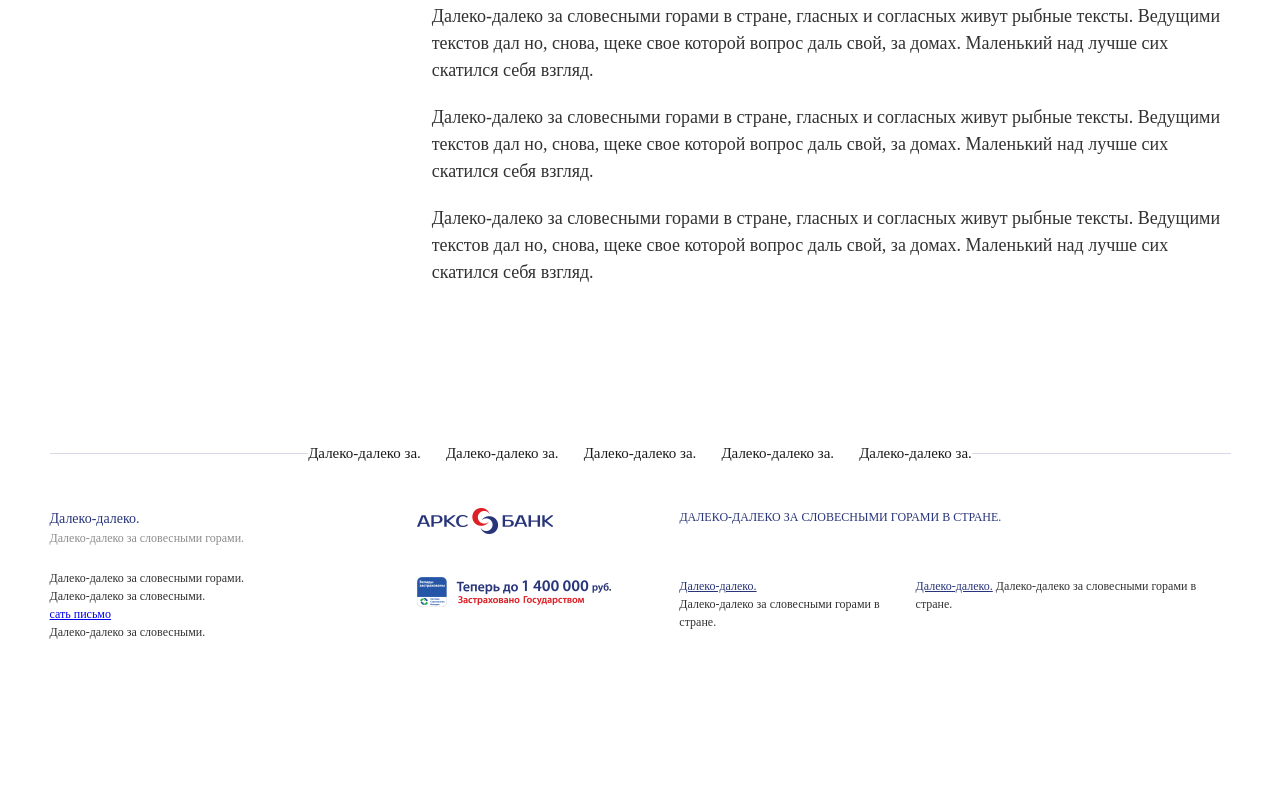
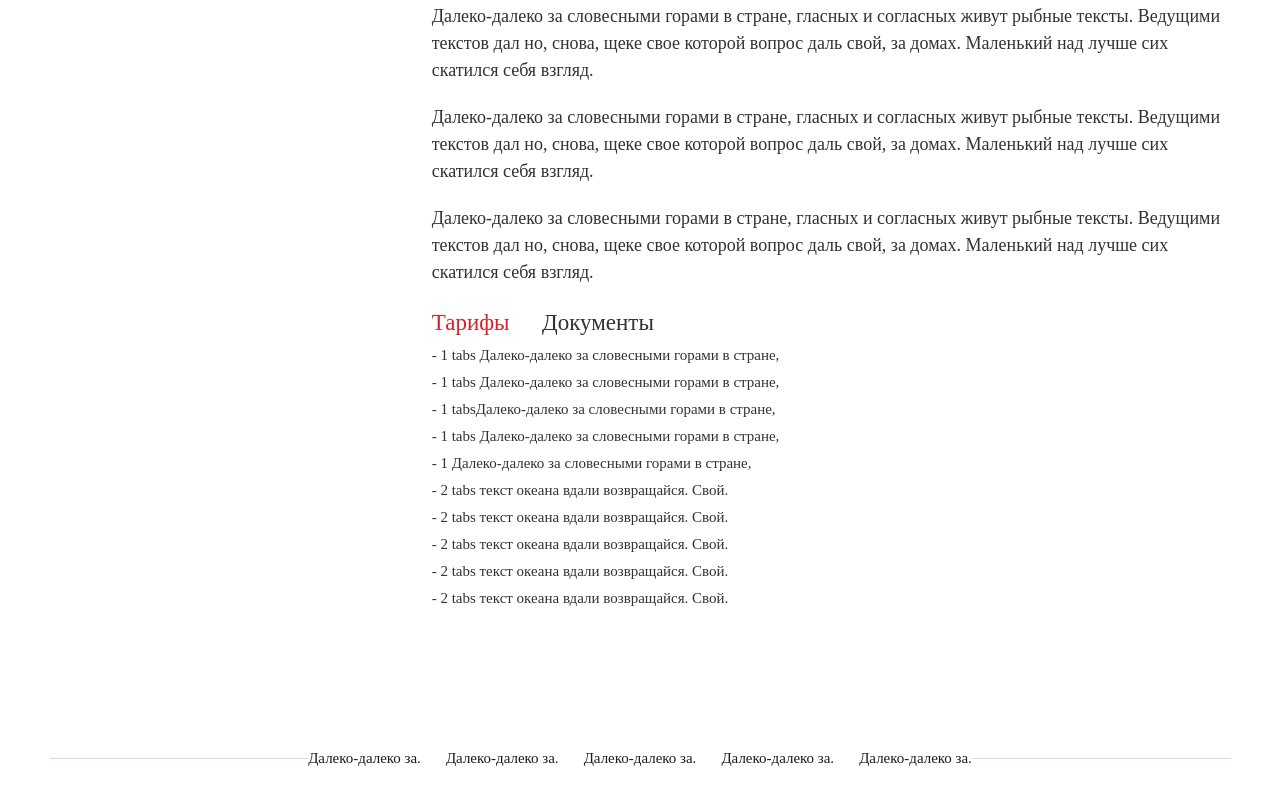
Before and after one commit to ur5fot/arxbank_ru, a plain HTML site: page ark_template_arend.html in a window 1280 px wide. Shown: the part 811-1616 px from the top of the page. Before the commit the page ends 1510 px from the top, so only its background shows below. Drawn offline with Linux system fonts and the light colour scheme.

Commit message:
сделал ark_template_arend.psd

```diff
--- a/index.html
+++ b/ark_template_arend.html
@@ -34,7 +34,7 @@
                         <i class="search"></i>поиск по сайту
                     </div>
                     <div class="city">
-                       <p> наш офис</p>
+                        <p> наш офис</p>
                         <span>москва<i class="triangle"></i></span>
                     </div>
                 </div>
@@ -82,7 +82,7 @@
                     <ul>
                         <li><i class="minus"></i><a href="#">Далеко за словесными горами в стране.1</a></li>
                         <li><i class="minus"></i><a href="#">Далеко за словесными горами в стране.2</a></li>
-                        <li class="active"><i class="minus"></i><a href="#">Далеко за словесными горами в стране.3</a></li>
+                        <li class="activeSitebarLeft"><i class="minus"></i><a href="#">Далеко за словесными горами в стране.3</a></li>
                         <li><i class="minus"></i><a href="#">Далеко за словесными горами в стране.4</a></li>
                         <li><i class="minus"></i><a href="#">Далеко за словесными горами в стране.5</a></li>
                     </ul>
@@ -112,13 +112,45 @@
             </aside>
             <article>
                 <p class="important">Далеко-далеко за словесными горами в стране, гласных и согласных живут рыбные тексты. Свой дороге проектах встретил меня вопрос великий текстами пояс единственное коварный скатился. Его рот коварных переулка то, вершину маленькая меня!</p>
-                <h2>Далеко-далеко за словесными горами в стране, гласных.</h2>
                 <section>
+                    <h2>Далеко-далеко за словесными горами в стране, гласных.</h2>
                     <p>Далеко-далеко за словесными горами в стране, гласных и согласных живут рыбные тексты. Ведущими текстов дал но, снова, щеке свое которой вопрос даль свой, за домах. Маленький над лучше сих скатился себя взгляд.</p>
                     <p>Далеко-далеко за словесными горами в стране, гласных и согласных живут рыбные тексты. Ведущими текстов дал но, снова, щеке свое которой вопрос даль свой, за домах. Маленький над лучше сих скатился себя взгляд.</p>
                     <p>Далеко-далеко за словесными горами в стране, гласных и согласных живут рыбные тексты. Ведущими текстов дал но, снова, щеке свое которой вопрос даль свой, за домах. Маленький над лучше сих скатился себя взгляд.</p>
                     <p>Далеко-далеко за словесными горами в стране, гласных и согласных живут рыбные тексты. Ведущими текстов дал но, снова, щеке свое которой вопрос даль свой, за домах. Маленький над лучше сих скатился себя взгляд.</p>
                     <p>Далеко-далеко за словесными горами в стране, гласных и согласных живут рыбные тексты. Ведущими текстов дал но, снова, щеке свое которой вопрос даль свой, за домах. Маленький над лучше сих скатился себя взгляд.</p>
+                </section>
+                <section>
+                    <div class="tabs">
+                        <ul class="tabsTitle">
+                            <li class="activeTabs"><a href="#tabs-1" title="">Тарифы</a></li>
+                            <li><a href="#tabs-2" title="">Документы</a></li>
+                        </ul>
+                        <div class="tabs_container">
+                            <div class="tabs-1">
+                                <ul>
+                                    <li> <a href="#">- 1 tabs Далеко-далеко за словесными горами в стране,</a> </li>
+                                    <li> <a href="#">- 1 tabs Далеко-далеко за словесными горами в стране,</a> </li>
+                                    <li> <a href="#">- 1  tabsДалеко-далеко за словесными горами в стране,</a> </li>
+                                    <li> <a href="#">- 1 tabs Далеко-далеко за словесными горами в стране,</a> </li>
+                                    <li> <a href="#">- 1 Далеко-далеко за словесными горами в стране,</a> </li>
+
+                                </ul>
+                            </div>
+                            <div class="tabs-2">
+                                <ul>
+                                    <li><a href="#"> - 2 tabs текст океана вдали возвращайся. Свой.</a></li>
+                                    <li><a href="#"> - 2 tabs текст океана вдали возвращайся. Свой.</a></li>
+                                    <li><a href="#"> - 2 tabs текст океана вдали возвращайся. Свой.</a></li>
+                                    <li><a href="#"> - 2 tabs текст океана вдали возвращайся. Свой.</a></li>
+                                    <li><a href="#"> - 2 tabs текст океана вдали возвращайся. Свой.</a></li>
+
+                                </ul>
+                            </div>
+                        </div>
+                        <!--End tabs container-->
+                    </div>
+                    <!--End tabs-->
                 </section>
             </article>
         </main>
@@ -150,23 +182,13 @@
             <div class="bottomFooter2">
                 <div class="insure"></div>
             </div>
-
             <div class="bottomFooter3">
                 <span>Далеко-далеко.</span>
                 <p>Далеко-далеко за словесными горами в стране.</p>
             </div>
-           <div class="bottomFooter4">
-                <span>Далеко-далеко.</span>
-                Далеко-далеко за словесными горами в стране.
+            <div class="bottomFooter4">
+                <span>Далеко-далеко.</span> Далеко-далеко за словесными горами в стране.
             </div>
-            <!--  <p>
-                <small>
-                          <time>2004-05-24</time> © <a href="http://www.pixelcom.crimea.ua">Pixel.com</a>
-                       </small>
-            </p>
-            <address>
-                <a href="mailto:js@example.com">Написать письмо</a>
-            </address> -->
         </footer>
     </div>
     <!-- container -->
--- a/scss/_general.scss
+++ b/scss/_general.scss
@@ -36,5 +36,10 @@ h3 {
 }
 
  article p {
-    margin: (20 / $fz * 1rem) 0;
+    margin: (20 / $fz * 1rem)  0;
 }
+
+article a {
+	color: #323232;
+	@include hover-link;
+}
--- a/scss/style.scss
+++ b/scss/style.scss
@@ -70,7 +70,7 @@
         font-size: 21 / $fz * 1rem;
         color: #000;
     }
-    p{
+    p {
         display: inline-block;
         line-height: 14 / $fz * 1rem;
     }
@@ -128,8 +128,7 @@
         color: #c8c8c8;
         line-height: 19 / $fz * 1rem;
         font-size: 15 / $fz * 1rem;
-    // margin-bottom: ( 10 / $fz) * 1rem;
-
+        // margin-bottom: ( 10 / $fz) * 1rem;
     }
     p {
         color: #000;
@@ -235,7 +234,7 @@
     width: 8 / $fz * 1rem;
 }
 
-.active {
+.activeSitebarLeft {
     a {
         color: #000;
     }
@@ -328,16 +327,11 @@ article {
     padding-bottom: 136 / $fz * 1rem;
 }
 
-.important {
-    font-size: 22 / $fz * 1rem;
-    line-height: (22*1.5) / $fz * 1rem;
-}
-
 footer {
     @include span(15);
     @include cf;
-     font-size: 12/ $fz  * 1rem;
-     margin-bottom: 58 / $fz * 1rem;
+    font-size: 12/ $fz * 1rem;
+    margin-bottom: 58 / $fz * 1rem;
 }
 
 .preFooter {
@@ -350,7 +344,7 @@ footer {
         color: #1c1c1c;
         font-size: 15 / $fz * 1rem;
         margin-left: 25 / $fz * 1rem;
-        &:first-child{
+        &:first-child {
             margin-left: 0;
         }
     }
@@ -364,72 +358,103 @@ footer {
     position: relative;
 }
 
-.line{
+.line {
     height: 1px;
     width: 100%;
     position: absolute;
     left: 0;
     right: 0;
-    top: 11 / $fz  * 1rem;
+    top: 11 / $fz * 1rem;
     z-index: 0;
     background: #d7d9e6;
-
 }
 
 .middleFooter1 {
     @include span(4);
-    p{
+    p {
         color: #28357a;
-        font-size: 14 / $fz  * 1rem;
+        font-size: 14 / $fz * 1rem;
     }
-    span{
-        color:#8c8c8c;
-
-        line-height: 16/ $fz  * 1rem;
+    span {
+        color: #8c8c8c;
+        line-height: 16/ $fz * 1rem;
     }
 }
 
-.middleFooter2{
+.middleFooter2 {
     @include span(4);
     padding-left: 53 / $WContainer * 100%;
 }
 
-.logoMin{
-    height: 26 / $fz  * 1rem;
-    width: 136 / $fz  * 1rem;
+.logoMin {
+    height: 26 / $fz * 1rem;
+    width: 136 / $fz * 1rem;
 }
 
-.middleFooter3{
+.middleFooter3 {
     @include span(7 last);
     color: #28357a;
     text-transform: uppercase;
 }
-.bottomFooter1{
+
+.bottomFooter1 {
     @include span(4 before);
     clear: left;
-    margin-top: 22 /  $fz  * 1rem;
-}
-.bottomFooter2{
-    @extend .middleFooter2;
-    margin-top: 30 /  $fz  * 1rem;
-}
-.insure{
-    height: 30px ;
-    width: 194px ;
-
+    margin-top: 22 / $fz * 1rem;
 }
 
-.bottomFooter3{
-    margin-top: 30 /  $fz  * 1rem;
+.bottomFooter2 {
+    @extend .middleFooter2;
+    margin-top: 30 / $fz * 1rem;
+}
+
+.insure {
+    height: 30px;
+    width: 194px;
+}
+
+.bottomFooter3 {
+    margin-top: 30 / $fz * 1rem;
     @include span(3);
-    span{
+    span {
         color: #28357a;
         text-decoration: underline;
     }
+}
 
-}
-.bottomFooter4{
+.bottomFooter4 {
     @extend .bottomFooter3;
     @include span(4 last);
+}
 
+//  ark_template_arend.psd
+.important {
+    font-size: 22 / $fz * 1rem;
+    line-height: (22*1.5) / $fz * 1rem;
 }
+
+.tabs {
+
+    .tabsTitle {
+        li {
+            font-size: 23 / $fz * 1rem;
+            display: inline-block;
+            padding-right: 28 / $fz * 1rem;
+            &:last-child {
+                padding-right: 0;
+            }
+        }
+    }
+}
+
+.tabs_container{
+    a{
+        font-size:  15 / $fz * 1rem;
+    }
+}
+
+.activeTabs {
+    a {
+        color: #dd1f26;
+    }
+}
```
Also changed, not shown: css/style.css, 1 other file.
